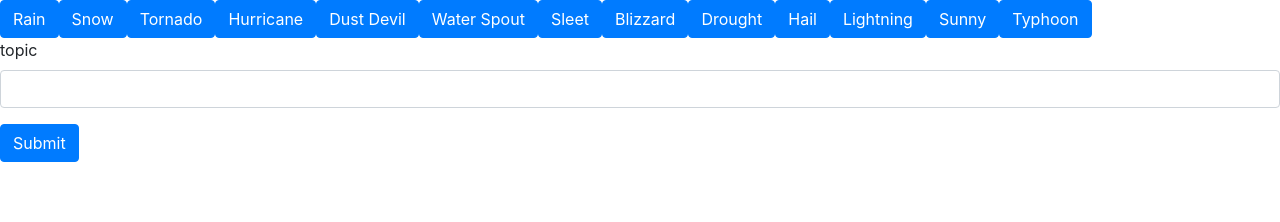
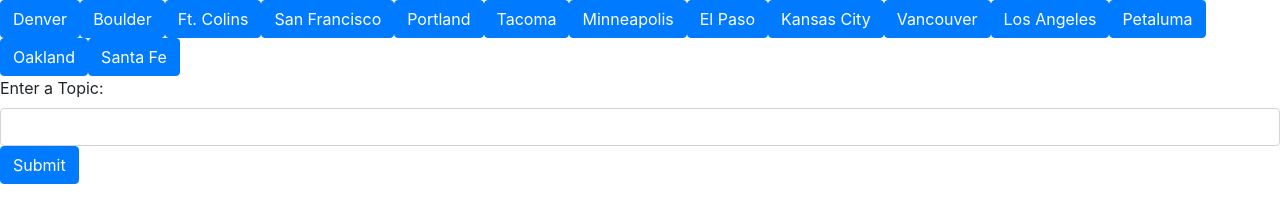
Before and after one commit to gradientus/giphytastic, a plain HTML site: page index.html in a window 1280 px wide. Drawn offline with nearby package versions, Linux system fonts and the light colour scheme.

Commit message:
Minor progress

```diff
--- a/gif.js
+++ b/gif.js
@@ -1,21 +1,22 @@
 //array of pre-set buttons
 var buttonArray = [
-  "Rain",
-  "Snow",
-  "Tornado",
-  "Hurricane",
-  "Dust Devil",
-  "Water Spout",
-  "Sleet",
-  "Blizzard",
-  "Drought",
-  "Hail",
-  "Lightning",
-  "Sunny",
-  "Typhoon"
+  "Denver",
+  "Boulder",
+  "Ft. Colins",
+  "San Francisco",
+  "Portland",
+  "Tacoma",
+  "Minneapolis",
+  "El Paso",
+  "Kansas City",
+  "Vancouver",
+  "Los Angeles",
+  "Petaluma",
+  "Oakland",
+  "Santa Fe"
 ];
 
-//to make the topics render as buttons
+//to make the pre-picked topics render as buttons
 function renderbuttons() {
   $("#buttons").empty();
   for (var i = 0; i < buttonArray.length; i++) {
@@ -28,20 +29,26 @@ function renderbuttons() {
 }
 
 //to fetch then display the images
-function displayImages(i) {
+function displayImages(index) {
   var queryURL = `https://api.giphy.com/v1/gifs/search?api_key=JzubCXWkSrfanIsUN38CVmpc6ihcHZiu&q=${
-    buttonArray[i]
-  }&limit=25&offset=0&rating=G&lang=en`;
-
+    buttonArray[index]
+  }&limit=10&offset=0&lang=en`;
   $.ajax({
     url: queryURL,
     method: "GET"
   }).then(function(response) {
     for (var i = 0; i < 10; i++) {
-      var animated = response.data[i].images.downsized_large.url;
-      var still = response.data[i].images.downsized_still.url;
+      var animated = response.data[i].images.fixed_height.url;
+      var still = response.data[i].images.fixed_height_still.url;
       var rating = response.data[i].rating;
-      $("#displayArea").append(`<img src="${animated}" class="images">`);
+      var title = response.data[i].title;
+      var images = $("<img>");
+      $(images).attr("src", still);
+      $(images).addClass("images");
+      $(images).attr("state", "still");
+      $(images).attr("data-img", i);
+      $("#displayArea").append(images);
+      console.log(response);
     }
   });
 }
@@ -49,21 +56,38 @@ function displayImages(i) {
 //to be able to tell which button was click on
 $(document).on("click", ".topic", function() {
   var index = $(this).attr("data-value");
+  //$("#displayArea").empty();
   displayImages(index);
+  console.log("index: " + index);
 });
 
-//to allow the user to add topics
+//to allow the user to add topics, then render that topic
 $(document).on("click", "#addtopic", function(event) {
   event.preventDefault();
   var topicinfo = $("#topic")
     .val()
     .trim();
-  console.log(topicinfo);
-  buttonArray.push(topicinfo);
-  renderbuttons();
+  if (topicinfo === "") {
+    alert("Please enter text.");
+  } else {
+    buttonArray.push(topicinfo);
+    renderbuttons();
+  }
 });
 
 //call to render the buttons (pre-made or otherwise)
 renderbuttons();
 
 //TODO: Add the ability to click a gif and have is become still or animated, opposite of whatever state it is in currently
+//TODO: List the Title of the Picture and the rating
+//TODO: Put the images inside another div so that we can put the title and rating in there comfortably.  Give the title and rating divs.
+//TODO: Need to do something with the image data attributes
+//NOTE: Nice to have integration with bandsintown api.
+
+$(document).on("click", ".images", function() {
+  var imgIndex = $(this).attr("data-img");
+  console.log(imgIndex);
+  console.log(this);
+  console.log(this.animated);
+  //make the rating, title, animated attributes so you can swap them around
+});
--- a/index.html
+++ b/index.html
@@ -16,16 +16,18 @@
   <body>
     <div id="buttons"></div>
     <div id="form">
-      <form>
-        <div class="form-group">
-          <label for="topic">topic</label>
-          <input type="input" class="form-control" id="topic" />
-        </div>
-
-        <button type="submit" class="btn btn-primary" id="addtopic">
-          Submit
-        </button>
-      </form>
+      <div class="form-group">
+        <form>
+          <label for="topic">Enter a Topic:</label>
+          <input type="text" class="form-control" id="topic" required />
+          <input
+            type="submit"
+            value="Submit"
+            class="btn btn-primary"
+            id="addtopic"
+          />
+        </form>
+      </div>
     </div>
     <div id="displayArea"></div>
     <script
@@ -37,5 +39,5 @@
   </body>
 </html>
 
-<!-- TODO:
-  Make sure the user cannot submit a blank -->
+<!--TODO: Make sure this is responsive and looks good
+-->
```
